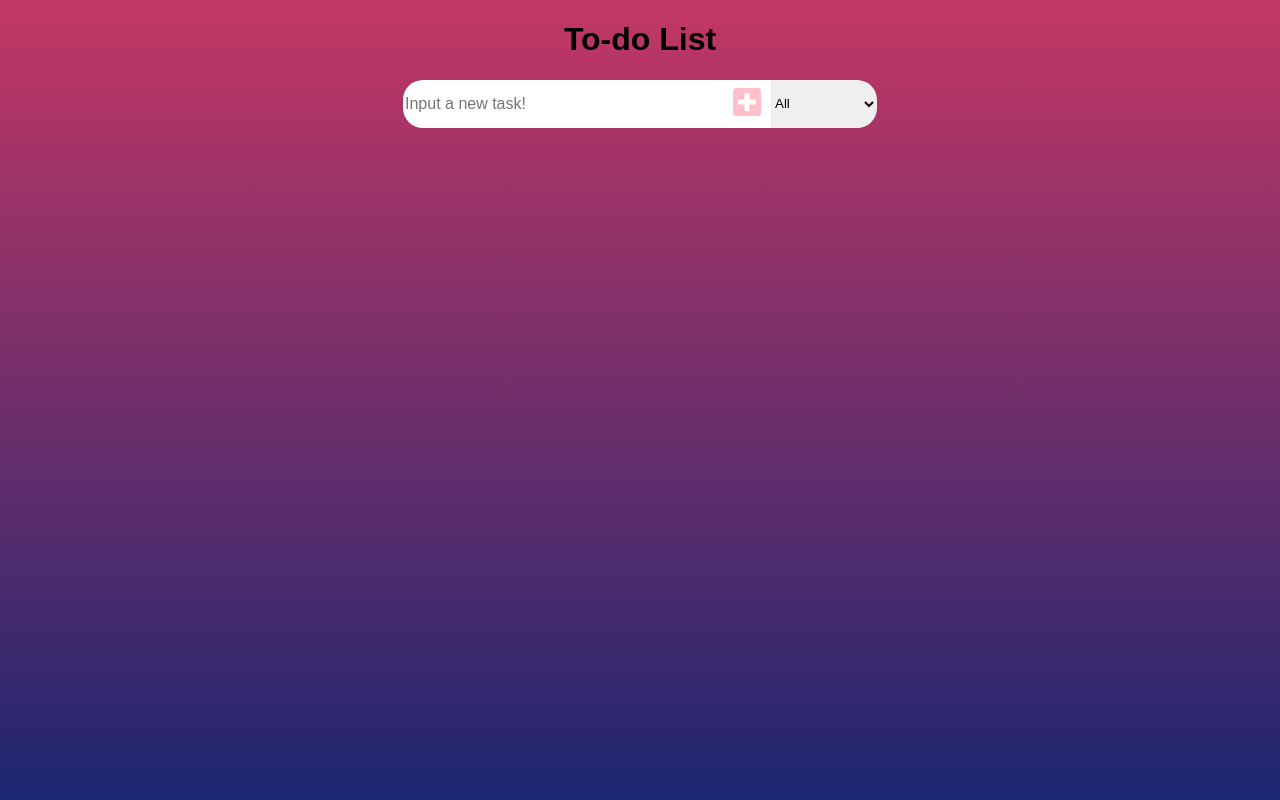
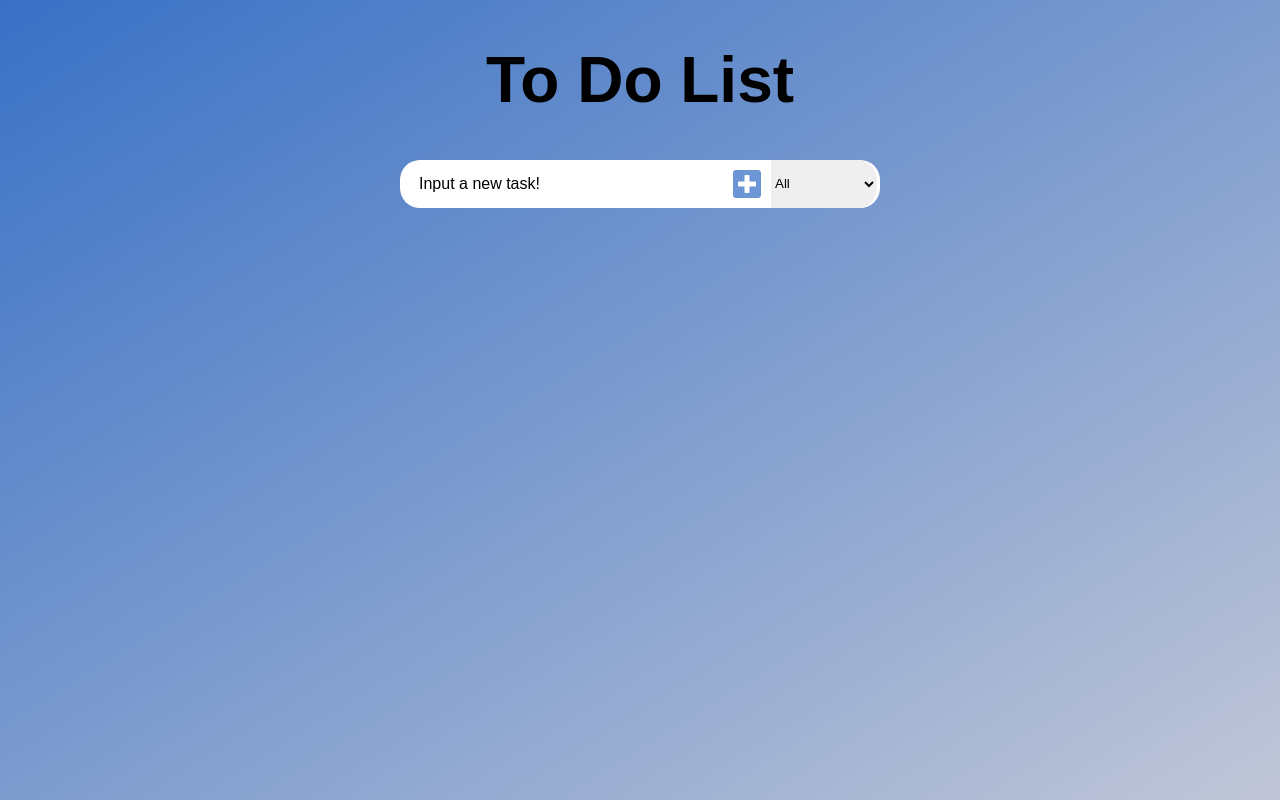
Before and after one commit to designer-rxk/todo-list, a React (Create React App) app: page / in a window 1280 px wide. Built offline with nearby package versions, Linux system fonts and the light colour scheme.

Commit message:
Finished app.
New thing to add would be an edit button on the Todo's themselves.

```diff
--- a/src/App.css
+++ b/src/App.css
@@ -2,14 +2,23 @@
   box-sizing: border-box;
   font-family: Comfortaa, sans-serif;
 }
-.plus-square{
-  display: flex;
+.Centered{
+  display:flex;
   justify-content: center;
   align-items: center;
+}
+.Form{
+  width:30rem;
+  border-radius: 20px;
+  background-color: white;
 }
 body{
   margin:0;
   padding:0;
+}
+h1{
+  font-size: 4rem;
+  color:black;
 }
 .Page{
   position:absolute;
@@ -17,12 +26,21 @@ body{
   height:100%;
   top: 0;
   left: 0;
-  background: linear-gradient(#C33764,#1D2671);
+  background: rgba(57, 113, 198, 1.0);
+  background: -webkit-linear-gradient(top left, rgba(57, 113, 198, 1.0), rgba(192, 198, 215, 1.0));
+  background: -moz-linear-gradient(top left, rgba(57, 113, 198, 1.0), rgba(192, 198, 215, 1.0));
+  background: linear-gradient(to bottom right, rgba(57, 113, 198, 1.0), rgba(192, 198, 215, 1.0));
 }
 .Title,.input-button{
   display:flex;
   justify-content: center;
   align-items: center;
+}
+.todo-input{
+  padding:1rem;
+}
+.todo-input::placeholder{
+  color:black;
 }
 select,button{
   border:none;
@@ -34,17 +52,27 @@ input{
   background: white;
 }
 button{
+  display:flex;
+  justify-content: center;
+  align-items: center;
+  border-radius: 20px;
   font-size: 2rem;
   border: none;
   background: white;
-  color:pink;
+  color:rgba(57, 113, 198, .75);
   height:3rem;
+  border: 1px solid white;
+  transition: 0.2s;
 }
 input:focus, button:focus,select:focus{
   outline:none;
 }
 button:hover{
-  background:#ff6f47;
+  background:#A1B5D8;
+  color:white;
+  border: 1px solid #A1B5D8;
+  z-index: 1;
+  transition: 0.2s;
 }
 .todo-input{
   height:3rem;
@@ -74,14 +102,13 @@ button:hover{
   display: flex;
   justify-content: center;
   align-items: center;
-  margin:1rem;
+  margin:1.5rem;
+  text-align:justify;
 }
-
 .todo-item{
   min-height: 3rem;
   padding: 0.5rem;
-  border-top-left-radius: 20px;
-  border-bottom-left-radius: 20px;
+  border-radius: 20px;
   height:auto;
   background: white;
   color: black;
@@ -97,11 +124,20 @@ button:hover{
   display: flex;
   justify-content: center;
   align-items: center;
+  border-radius: 20px;
 }
-.trash-btn{  padding:1rem;
+.trash-btn{
+  padding:1rem;
   display: flex;
   justify-content: center;
   align-items: center;
-  border-top-right-radius: 20px;
-  border-bottom-right-radius: 20px;
+  border-radius: 20px;
 }
+.right-side{
+  display: flex;
+  background-color: white;
+  border-radius: 20px;
+  display: flex;
+  justify-content: center;
+  align-items: center;
+}
--- a/src/App.js
+++ b/src/App.js
@@ -46,7 +46,7 @@ function App() {
   return (
     <div className="Page">
       <header>
-        <h1 className={"Title"}> To-do List </h1>
+        <h1 className={"Title"}>To Do List</h1>
       </header>
       <Form
         inputText={inputText}
--- a/src/Components/Form.js
+++ b/src/Components/Form.js
@@ -15,7 +15,7 @@ function Form({inputText, setInputText, todos, setTodos, setStatus}) {
     setStatus(e.target.value)
   }
   return (
-    <div>
+    <div className={"Centered"}>
       <form className={"Form"}>
           <div className={"input-button"}>
             <input value={inputText} onChange={inputTextHandler} type="text" className="todo-input" placeholder={"Input a new task!"}/>
@@ -24,9 +24,9 @@ function Form({inputText, setInputText, todos, setTodos, setStatus}) {
             </button>
               <div className="select">
               <select onChange={filterHandler} name="todos" className="filter-todo">
-                    <option value="all">All</option>
-                    <option value="completed">Completed</option>
-                    <option value="uncompleted">Not completed</option>
+                    <option value="all" className={"option"}>All</option>
+                    <option value="completed" className={"option"}>Completed</option>
+                    <option value="uncompleted" className={"option"}>Not completed</option>
               </select>
           </div>
         </div>
--- a/src/Components/Todo.js
+++ b/src/Components/Todo.js
@@ -15,6 +15,7 @@ const Todo = ({text, todos, todo, setTodos}) => {
     }
     return(
         <div className={"todo"}>
+            <div className={"right-side"}>
             <li className={`todo-item ${todo.completed ? "completed" : ''}`}>{text}</li>
             <button onClick={completeHandler} className={"complete-btn"}>
                 <i className={"fas fa-check"}></i>
@@ -22,6 +23,7 @@ const Todo = ({text, todos, todo, setTodos}) => {
             <button onClick={deleteHandler} className={"trash-btn"}>
                 <i className={"fas fa-trash"}></i>
             </button>
+            </div>
         </div>
     );
 };
```
